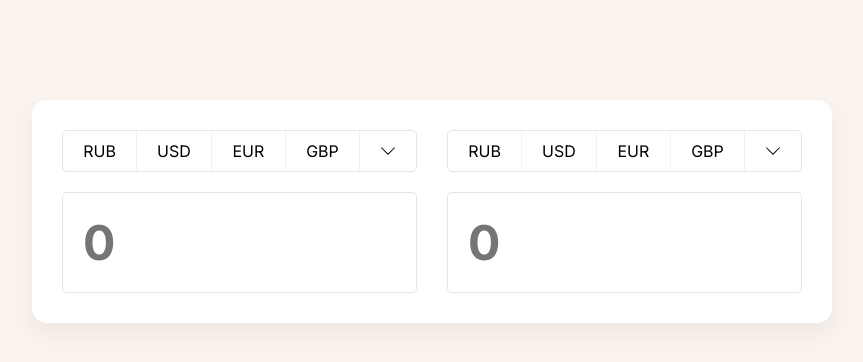
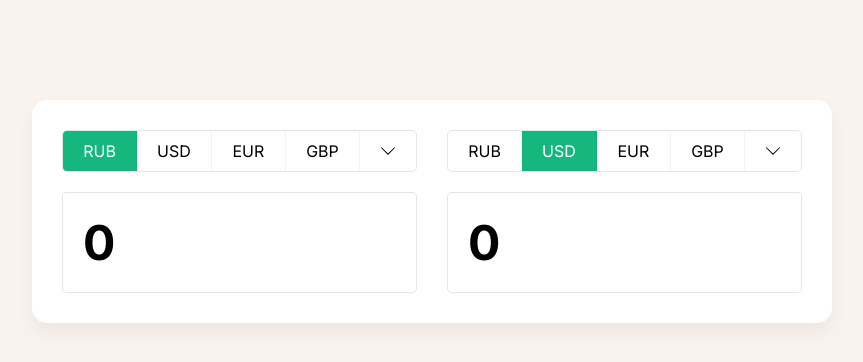
Before and after one commit to djambo05/currency-converter, a React (Create React App) app: page / in a window 1280 px wide. Shown: the top 362 px of the page, without its empty margins (208-1071 px from the left). Built offline with nearby package versions, Linux system fonts and the light colour scheme.

Commit message:
feature: Block props

```diff
--- a/src/App.js
+++ b/src/App.js
@@ -4,8 +4,12 @@ import "./index.scss";
 function App() {
   return (
     <div className="App">
-      <Block></Block>
-      <Block></Block>
+      <Block
+        value={0}
+        currency="RUB"
+        onChangeCurrency={(cur) => console.log(cur)}
+      ></Block>
+      <Block value={0} currency="USD"></Block>
     </div>
   );
 }
```
